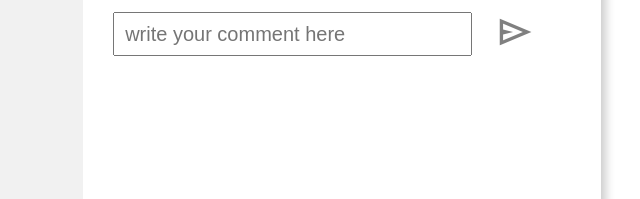
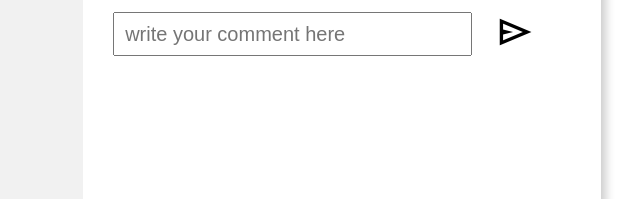
Before and after one commit to l3alisidahmed/Social-Media-FaceInsta, a plain HTML site: page client/comments/index.html in a window 1280 px wide. In both pictures the pointer is over the element "send". Shown: the part 198-397 px from the top of the page, 487-1127 px from the left. Drawn offline with nearby package versions, Linux system fonts and the light colour scheme; no server answers.

Commit message:
add hover css on send icons

```diff
--- a/client/comments/style.css
+++ b/client/comments/style.css
@@ -68,12 +68,12 @@ body {
                     padding: 5px 10px;
                 }
 
-                & .send-icons:hover {
-                    color: black;
-                    cursor: pointer;
-                }
+                & > .send-icons {
 
-                & > .send-icons {
+                    & > .material-symbols-outlined:hover {
+                        color: black;
+                        cursor: pointer;
+                    }
 
                     & > .material-symbols-outlined {
                         color: gray;
@@ -84,7 +84,6 @@ body {
                         'GRAD' 0,
                         'opsz' 24
                     }
-
                 }
             }
 
```
